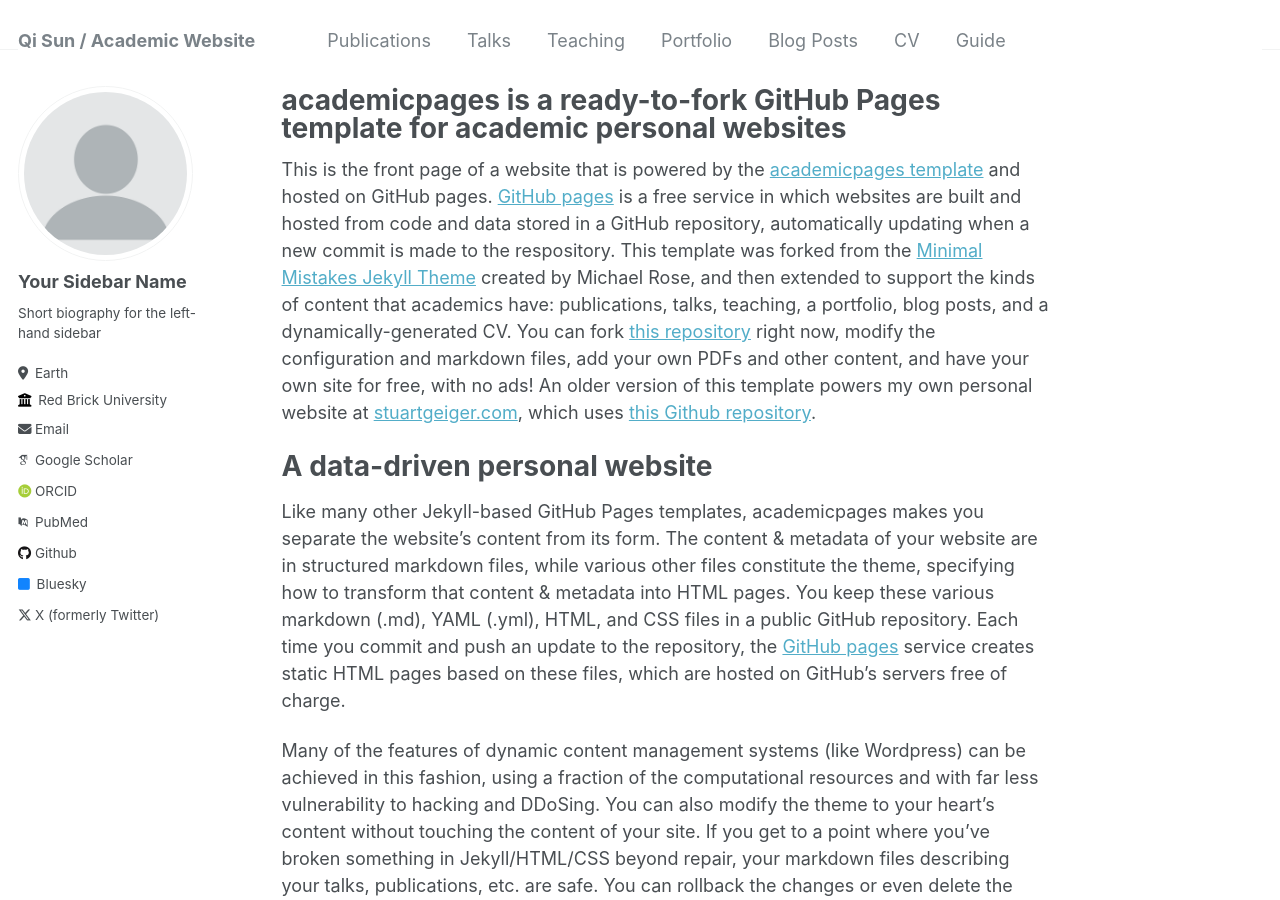
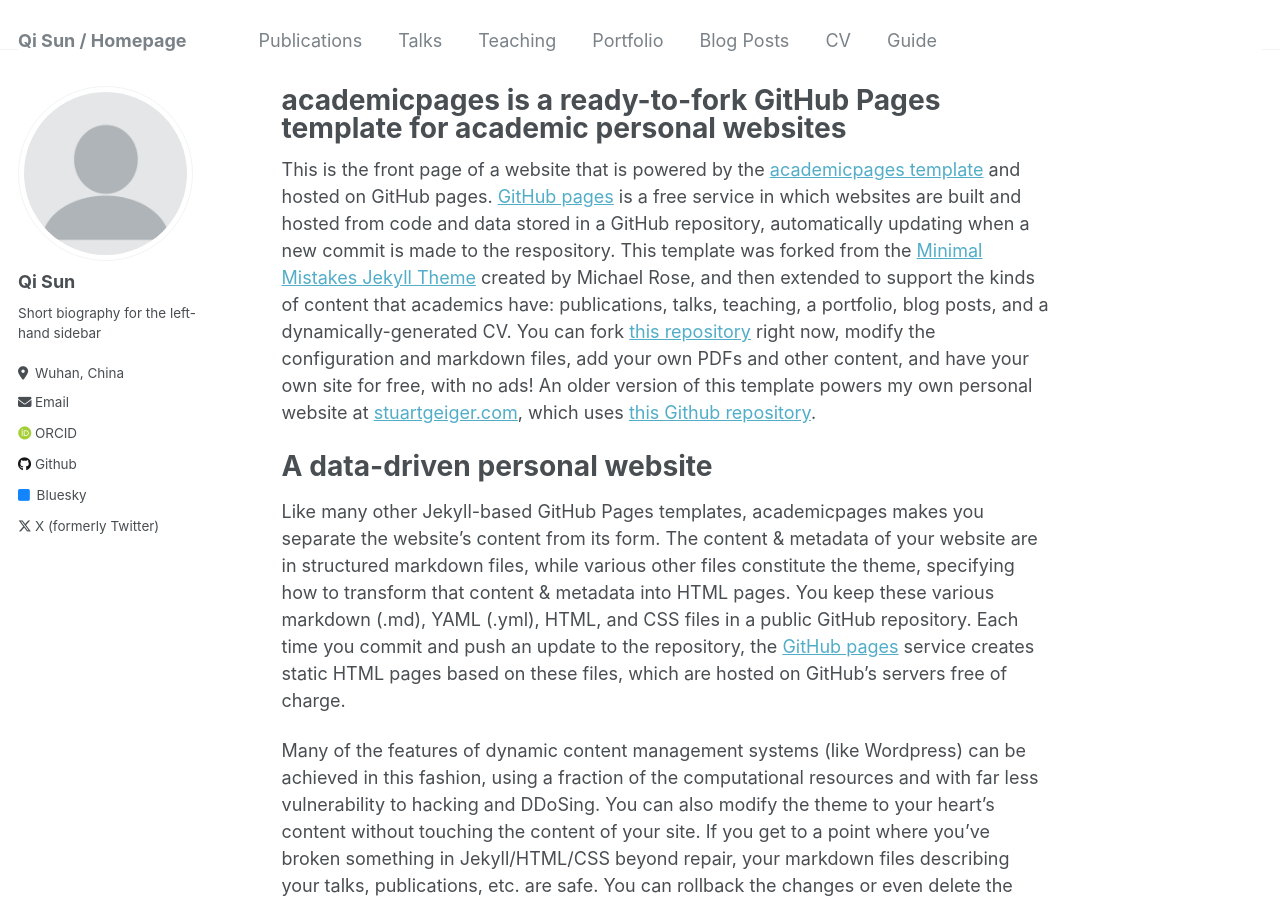
Before and after one commit to cichengzi/cichengzi.github.io, a Jekyll site: the page built from _pages/about.md, in a window 1280 px wide and 900 px high. Built offline with Jekyll 4.4.1, drawn with Linux system fonts in a browser that asks for light colours; some web fonts are replaced.

Commit message:
2024-3-17 19:12

```diff
--- a/_config.yml
+++ b/_config.yml
@@ -8,7 +8,7 @@
 
 # Basic Site Settings
 locale                   : "en-US"
-title                    : "Qi Sun / Academic Website"
+title                    : "Qi Sun / Homepage"
 title_separator          : "-"
 name                     : &name "Qi Sun"
 description              : &description "personal description"
@@ -22,21 +22,21 @@
 author:
   # Biographic information
   avatar           : "profile.png"
-  name             : "Your Sidebar Name"
+  name             : "Qi Sun"
   pronouns         : # example: "she/her"
   bio              : "Short biography for the left-hand sidebar"
-  location         : "Earth"
-  employer         : "Red Brick University"
-  uri              : # URL
+  location         : "Wuhan, China"
+#  employer         : "Red Brick University"
+#  uri              : # URL
   email            : "cichengzi@hust.edu.cn"
 
   # Academic websites
-  arxiv            : # URL - Update with the correct link to your profile
-  googlescholar    : "https://scholar.google.com/citations?user=PS_CX0AAAAAJ"
-  impactstory      : # URL
-  orcid            : "http://orcid.org/yourorcidurl"
-  pubmed           : "https://www.ncbi.nlm.nih.gov/pubmed/?term=john+snow"
-  researchgate     : # URL
+#  arxiv            : # URL - Update with the correct link to your profile
+#  googlescholar    : "https://scholar.google.com/citations?user=PS_CX0AAAAAJ"
+#  impactstory      : # URL
+  orcid            : "http://orcid.org/0009-0006-4692-6265"
+#  pubmed           : "https://www.ncbi.nlm.nih.gov/pubmed/?term=john+snow"
+#  researchgate     : # URL
 
   # Repositories and software development
   bitbucket        : # Username - Update with your username on the site
```
